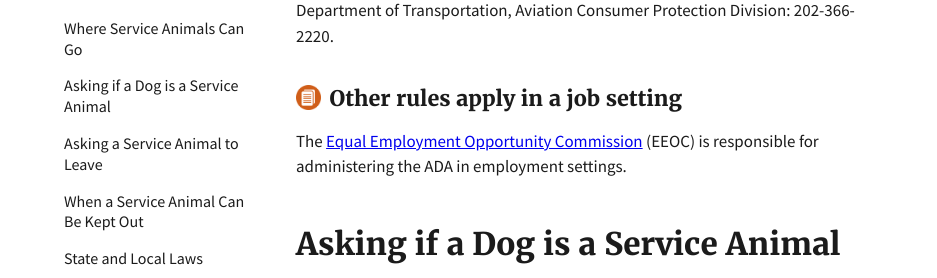
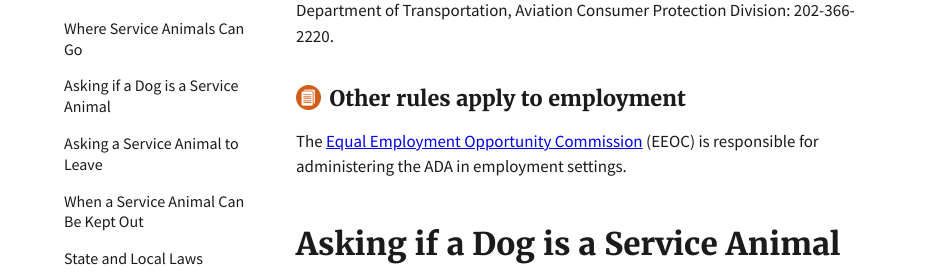
Before and after one commit to 18F/ada-sandbox, a Jekyll site: the page built from pages/service-animals.md, in a window 1280 px wide and 900 px high, scrolled down 2211 px. Shown: the part 175-453 px from the top of the window, without its empty margins (128-1065 px from the left). Built offline with Jekyll 4.4.1, drawn with Linux system fonts in a browser that asks for light colours.

Commit message:
Minor edit

```diff
--- a/pages/service-animals.md
+++ b/pages/service-animals.md
@@ -89,7 +89,7 @@ The **Fair Housing Act** applies to many types of housing, both public and priva
 
 The Air Carrier Access Act, not the ADA, protects the rights of people with disabilities in air travel. For information or to file a complaint, contact the U.S. Department of Transportation, Aviation Consumer Protection Division: 202-366-2220.
 
-### {% include document.html %} Other rules apply in a job setting
+### {% include document.html %} Other rules apply to employment
 The [Equal Employment Opportunity Commission](https://www.eeoc.gov/disability-discrimination) (EEOC) is responsible for administering the ADA in employment settings.
 
 ## Asking if a Dog is a Service Animal
```
